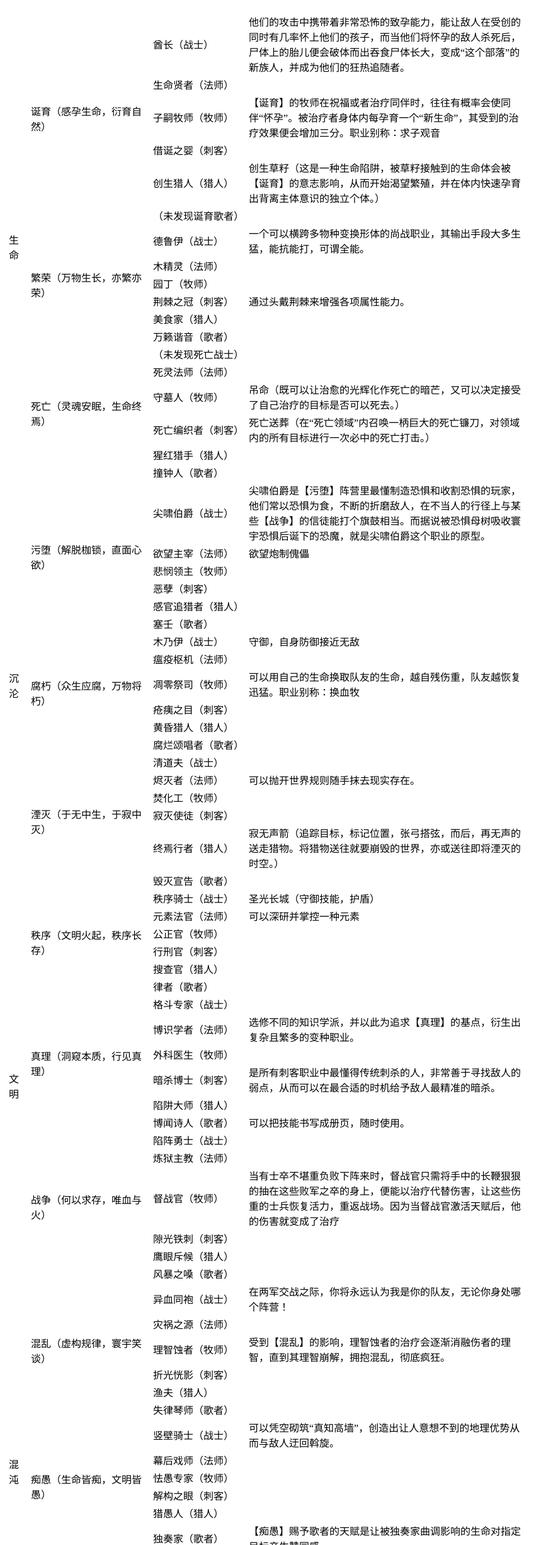
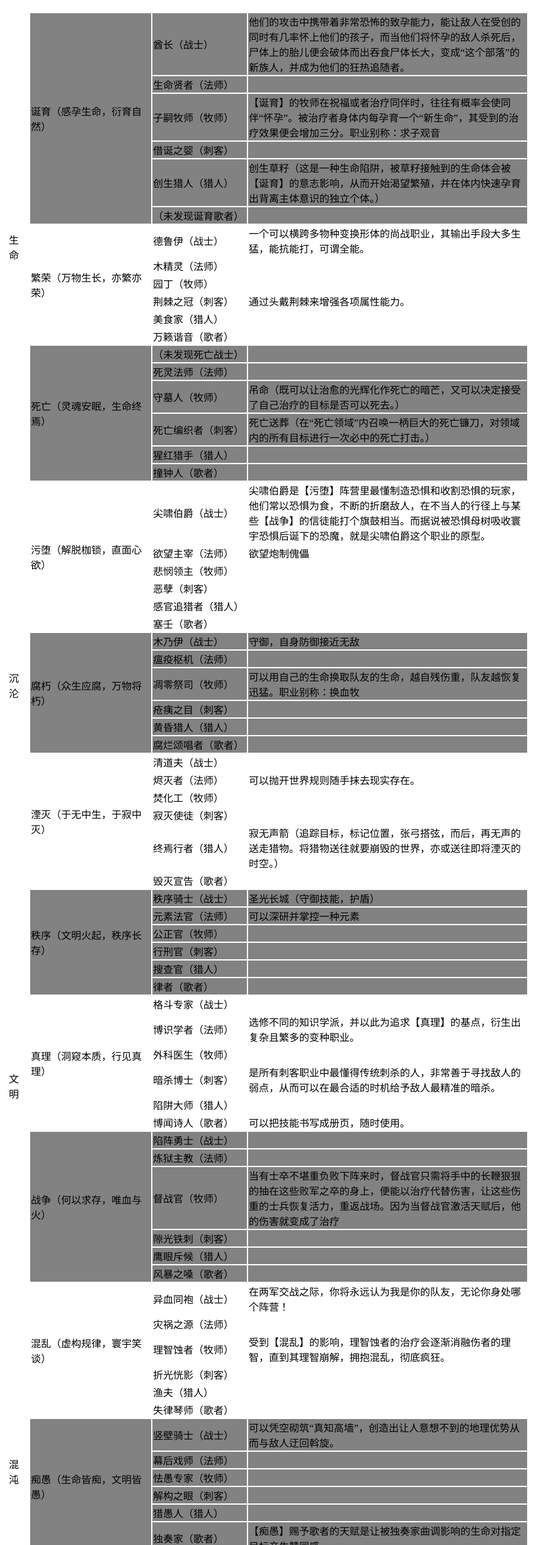
Before and after one commit to DawnHugWild/Dawn, a plain HTML site: page 职业设定.html in a window 1280 px wide. Shown: the part 347-2800 px from the top of the page at 63% size, without its empty margins (0-886 px from the left). Drawn offline with Linux system fonts and the light colour scheme.

Commit message:
Add files via upload

```diff
--- a/职业设定.html
+++ b/职业设定.html
@@ -24,8 +24,8 @@ a:active {
 <table width="885" border="0">
   <tbody>
     <tr>
-      <td width="253" rowspan="2"><img src="动图.gif" width="250" height="258" alt=""/></td>
-      <td width="622"><img src="页标.jpg" alt="" width="545" height="205" usemap="#Map"/></td>
+      <td width="253" rowspan="2"><img src="../image/动图.gif" width="250" height="258" alt=""/></td>
+      <td width="622"><img src="../image/页标.jpg" alt="" width="545" height="205" usemap="#Map"/></td>
     </tr>
     <tr>
       <td bgcolor="#000000"><span style="color: rgba(255,255,255,1); font-size: 20px;"><a href="世界观.html">世界观</a>|||职业设定|||<a href="主要角色.html">主要角色</a>|||<a href="势力组织.html">势力组织</a>|||<a href="index.html" target="_self">返回首页“嘻~”</a></span></td>
@@ -37,29 +37,29 @@ a:active {
           <tbody>
             <tr>
               <td width="31" rowspan="18">生命</td>
-              <td width="190" rowspan="6">诞育（感孕生命，衍育自然）</td>
-              <td width="148">酋长（战士）</td>
-              <td width="441">他们的攻击中携带着非常恐怖的致孕能力，能让敌人在受创的同时有几率怀上他们的孩子，而当他们将怀孕的敌人杀死后，尸体上的胎儿便会破体而出吞食尸体长大，变成“这个部落”的新族人，并成为他们的狂热追随者。</td>
+              <td width="190" rowspan="6" bgcolor="#828282">诞育（感孕生命，衍育自然）</td>
+              <td width="148" bgcolor="#828282">酋长（战士）</td>
+              <td width="441" bgcolor="#828282">他们的攻击中携带着非常恐怖的致孕能力，能让敌人在受创的同时有几率怀上他们的孩子，而当他们将怀孕的敌人杀死后，尸体上的胎儿便会破体而出吞食尸体长大，变成“这个部落”的新族人，并成为他们的狂热追随者。</td>
             </tr>
             <tr>
-              <td>生命贤者（法师）</td>
-              <td width="441">&nbsp;</td>
+              <td bgcolor="#828282">生命贤者（法师）</td>
+              <td width="441" bgcolor="#828282">&nbsp;</td>
             </tr>
             <tr>
-              <td>子嗣牧师（牧师）</td>
-              <td width="441">【诞育】的牧师在祝福或者治疗同伴时，往往有概率会使同伴“怀孕”。被治疗者身体内每孕育一个“新生命”，其受到的治疗效果便会增加三分。职业别称：求子观音</td>
+              <td bgcolor="#828282">子嗣牧师（牧师）</td>
+              <td width="441" bgcolor="#828282">【诞育】的牧师在祝福或者治疗同伴时，往往有概率会使同伴“怀孕”。被治疗者身体内每孕育一个“新生命”，其受到的治疗效果便会增加三分。职业别称：求子观音</td>
             </tr>
             <tr>
-              <td>借诞之婴（刺客）</td>
-              <td width="441">&nbsp;</td>
+              <td bgcolor="#828282">借诞之婴（刺客）</td>
+              <td width="441" bgcolor="#828282">&nbsp;</td>
             </tr>
             <tr>
-              <td>创生猎人（猎人）</td>
-              <td width="441">创生草籽（这是一种生命陷阱，被草籽接触到的生命体会被【诞育】的意志影响，从而开始渴望繁殖，并在体内快速孕育出背离主体意识的独立个体。）</td>
+              <td bgcolor="#828282">创生猎人（猎人）</td>
+              <td width="441" bgcolor="#828282">创生草籽（这是一种生命陷阱，被草籽接触到的生命体会被【诞育】的意志影响，从而开始渴望繁殖，并在体内快速孕育出背离主体意识的独立个体。）</td>
             </tr>
             <tr>
-              <td>（未发现诞育歌者）</td>
-              <td width="441">&nbsp;</td>
+              <td bgcolor="#828282">（未发现诞育歌者）</td>
+              <td width="441" bgcolor="#828282">&nbsp;</td>
             </tr>
             <tr>
               <td rowspan="6">繁荣（万物生长，亦繁亦荣）</td>
@@ -87,29 +87,29 @@ a:active {
               <td width="441">&nbsp;</td>
             </tr>
             <tr>
-              <td rowspan="6">死亡（灵魂安眠，生命终焉）</td>
-              <td width="148">（未发现死亡战士）</td>
-              <td width="441">&nbsp;</td>
+              <td rowspan="6" bgcolor="#828282">死亡（灵魂安眠，生命终焉）</td>
+              <td width="148" bgcolor="#828282">（未发现死亡战士）</td>
+              <td width="441" bgcolor="#828282">&nbsp;</td>
             </tr>
             <tr>
-              <td>死灵法师（法师）</td>
-              <td width="441">&nbsp;</td>
+              <td bgcolor="#828282">死灵法师（法师）</td>
+              <td width="441" bgcolor="#828282">&nbsp;</td>
             </tr>
             <tr>
-              <td>守墓人（牧师）</td>
-              <td width="441">吊命（既可以让治愈的光辉化作死亡的暗芒，又可以决定接受了自己治疗的目标是否可以死去。）</td>
+              <td bgcolor="#828282">守墓人（牧师）</td>
+              <td width="441" bgcolor="#828282">吊命（既可以让治愈的光辉化作死亡的暗芒，又可以决定接受了自己治疗的目标是否可以死去。）</td>
             </tr>
             <tr>
-              <td>死亡编织者（刺客）</td>
-              <td width="441">死亡送葬（在“死亡领域”内召唤一柄巨大的死亡镰刀，对领域内的所有目标进行一次必中的死亡打击。）</td>
+              <td bgcolor="#828282">死亡编织者（刺客）</td>
+              <td width="441" bgcolor="#828282">死亡送葬（在“死亡领域”内召唤一柄巨大的死亡镰刀，对领域内的所有目标进行一次必中的死亡打击。）</td>
             </tr>
             <tr>
-              <td>猩红猎手（猎人）</td>
-              <td width="441">&nbsp;</td>
+              <td bgcolor="#828282">猩红猎手（猎人）</td>
+              <td width="441" bgcolor="#828282">&nbsp;</td>
             </tr>
             <tr>
-              <td>撞钟人（歌者）</td>
-              <td width="441">&nbsp;</td>
+              <td bgcolor="#828282">撞钟人（歌者）</td>
+              <td width="441" bgcolor="#828282">&nbsp;</td>
             </tr>
             <tr>
               <td rowspan="18">沉沦</td>
@@ -138,29 +138,29 @@ a:active {
               <td>&nbsp;</td>
             </tr>
             <tr>
-              <td rowspan="6">腐朽（众生应腐，万物将朽）</td>
-              <td>木乃伊（战士）</td>
-              <td>守御，自身防御接近无敌</td>
+              <td rowspan="6" bgcolor="#828282">腐朽（众生应腐，万物将朽）</td>
+              <td bgcolor="#828282">木乃伊（战士）</td>
+              <td bgcolor="#828282">守御，自身防御接近无敌</td>
             </tr>
             <tr>
-              <td>瘟疫枢机（法师）</td>
-              <td>&nbsp;</td>
+              <td bgcolor="#828282">瘟疫枢机（法师）</td>
+              <td bgcolor="#828282">&nbsp;</td>
             </tr>
             <tr>
-              <td>凋零祭司（牧师）</td>
-              <td>可以用自己的生命换取队友的生命，越自残伤重，队友越恢复迅猛。职业别称：换血牧</td>
+              <td bgcolor="#828282">凋零祭司（牧师）</td>
+              <td bgcolor="#828282">可以用自己的生命换取队友的生命，越自残伤重，队友越恢复迅猛。职业别称：换血牧</td>
             </tr>
             <tr>
-              <td>疮痍之目（刺客）</td>
-              <td>&nbsp;</td>
+              <td bgcolor="#828282">疮痍之目（刺客）</td>
+              <td bgcolor="#828282">&nbsp;</td>
             </tr>
             <tr>
-              <td>黄昏猎人（猎人）</td>
-              <td>&nbsp;</td>
+              <td bgcolor="#828282">黄昏猎人（猎人）</td>
+              <td bgcolor="#828282">&nbsp;</td>
             </tr>
             <tr>
-              <td>腐烂颂唱者（歌者）</td>
-              <td>&nbsp;</td>
+              <td bgcolor="#828282">腐烂颂唱者（歌者）</td>
+              <td bgcolor="#828282">&nbsp;</td>
             </tr>
             <tr>
               <td rowspan="6">湮灭（于无中生，于寂中灭）</td>
@@ -189,29 +189,29 @@ a:active {
             </tr>
             <tr>
               <td rowspan="18">文明</td>
-              <td rowspan="6">秩序（文明火起，秩序长存）</td>
-              <td>秩序骑士（战士）</td>
-              <td>圣光长城（守御技能，护盾）</td>
+              <td rowspan="6" bgcolor="#828282">秩序（文明火起，秩序长存）</td>
+              <td bgcolor="#828282">秩序骑士（战士）</td>
+              <td bgcolor="#828282">圣光长城（守御技能，护盾）</td>
             </tr>
             <tr>
-              <td>元素法官（法师）</td>
-              <td>可以深研并掌控一种元素</td>
+              <td bgcolor="#828282">元素法官（法师）</td>
+              <td bgcolor="#828282">可以深研并掌控一种元素</td>
             </tr>
             <tr>
-              <td>公正官（牧师）</td>
-              <td>&nbsp;</td>
+              <td bgcolor="#828282">公正官（牧师）</td>
+              <td bgcolor="#828282">&nbsp;</td>
             </tr>
             <tr>
-              <td>行刑官（刺客）</td>
-              <td>&nbsp;</td>
+              <td bgcolor="#828282">行刑官（刺客）</td>
+              <td bgcolor="#828282">&nbsp;</td>
             </tr>
             <tr>
-              <td>搜查官（猎人）</td>
-              <td>&nbsp;</td>
+              <td bgcolor="#828282">搜查官（猎人）</td>
+              <td bgcolor="#828282">&nbsp;</td>
             </tr>
             <tr>
-              <td>律者（歌者）</td>
-              <td>&nbsp;</td>
+              <td bgcolor="#828282">律者（歌者）</td>
+              <td bgcolor="#828282">&nbsp;</td>
             </tr>
             <tr>
               <td rowspan="6">真理（洞窥本质，行见真理）</td>
@@ -239,29 +239,29 @@ a:active {
               <td>可以把技能书写成册页，随时使用。</td>
             </tr>
             <tr>
-              <td rowspan="6">战争（何以求存，唯血与火）</td>
-              <td>陷阵勇士（战士）</td>
-              <td>&nbsp;</td>
+              <td rowspan="6" bgcolor="#828282">战争（何以求存，唯血与火）</td>
+              <td bgcolor="#828282">陷阵勇士（战士）</td>
+              <td bgcolor="#828282">&nbsp;</td>
             </tr>
             <tr>
-              <td>炼狱主教（法师）</td>
-              <td>&nbsp;</td>
+              <td bgcolor="#828282">炼狱主教（法师）</td>
+              <td bgcolor="#828282">&nbsp;</td>
             </tr>
             <tr>
-              <td>督战官（牧师）</td>
-              <td>当有士卒不堪重负败下阵来时，督战官只需将手中的长鞭狠狠的抽在这些败军之卒的身上，便能以治疗代替伤害，让这些伤重的士兵恢复活力，重返战场。因为当督战官激活天赋后，他的伤害就变成了治疗</td>
+              <td bgcolor="#828282">督战官（牧师）</td>
+              <td bgcolor="#828282">当有士卒不堪重负败下阵来时，督战官只需将手中的长鞭狠狠的抽在这些败军之卒的身上，便能以治疗代替伤害，让这些伤重的士兵恢复活力，重返战场。因为当督战官激活天赋后，他的伤害就变成了治疗</td>
             </tr>
             <tr>
-              <td>隙光铁刺（刺客）</td>
-              <td>&nbsp;</td>
+              <td bgcolor="#828282">隙光铁刺（刺客）</td>
+              <td bgcolor="#828282">&nbsp;</td>
             </tr>
             <tr>
-              <td>鹰眼斥候（猎人）</td>
-              <td>&nbsp;</td>
+              <td bgcolor="#828282">鹰眼斥候（猎人）</td>
+              <td bgcolor="#828282">&nbsp;</td>
             </tr>
             <tr>
-              <td>风暴之嗓（歌者）</td>
-              <td>&nbsp;</td>
+              <td bgcolor="#828282">风暴之嗓（歌者）</td>
+              <td bgcolor="#828282">&nbsp;</td>
             </tr>
             <tr>
               <td rowspan="18">混沌</td>
@@ -290,29 +290,29 @@ a:active {
               <td>&nbsp;</td>
             </tr>
             <tr>
-              <td rowspan="6">痴愚（生命皆痴，文明皆愚）</td>
-              <td>竖壁骑士（战士）</td>
-              <td>可以凭空砌筑“真知高墙”，创造出让人意想不到的地理优势从而与敌人迂回斡旋。</td>
+              <td rowspan="6" bgcolor="#828282">痴愚（生命皆痴，文明皆愚）</td>
+              <td bgcolor="#828282">竖壁骑士（战士）</td>
+              <td bgcolor="#828282">可以凭空砌筑“真知高墙”，创造出让人意想不到的地理优势从而与敌人迂回斡旋。</td>
             </tr>
             <tr>
-              <td>幕后戏师（法师）</td>
-              <td>&nbsp;</td>
+              <td bgcolor="#828282">幕后戏师（法师）</td>
+              <td bgcolor="#828282">&nbsp;</td>
             </tr>
             <tr>
-              <td>怯愚专家（牧师）</td>
-              <td>&nbsp;</td>
+              <td bgcolor="#828282">怯愚专家（牧师）</td>
+              <td bgcolor="#828282">&nbsp;</td>
             </tr>
             <tr>
-              <td>解构之眼（刺客）</td>
-              <td>&nbsp;</td>
+              <td bgcolor="#828282">解构之眼（刺客）</td>
+              <td bgcolor="#828282">&nbsp;</td>
             </tr>
             <tr>
-              <td>猎愚人（猎人）</td>
-              <td>&nbsp;</td>
+              <td bgcolor="#828282">猎愚人（猎人）</td>
+              <td bgcolor="#828282">&nbsp;</td>
             </tr>
             <tr>
-              <td>独奏家（歌者）</td>
-              <td>【痴愚】赐予歌者的天赋是让被独奏家曲调影响的生命对指定目标产生赞同感。</td>
+              <td bgcolor="#828282">独奏家（歌者）</td>
+              <td bgcolor="#828282">【痴愚】赐予歌者的天赋是让被独奏家曲调影响的生命对指定目标产生赞同感。</td>
             </tr>
             <tr>
               <td rowspan="6">沉默（万物归寂，寰宇无音）</td>
@@ -341,29 +341,29 @@ a:active {
             </tr>
             <tr>
               <td rowspan="12">存在</td>
-              <td rowspan="6">记忆（昔我长铭，流光拓影）</td>
-              <td>镜中人（战士）</td>
-              <td>一个可以通过铭记对手招式从而快速复制对方战斗体系的“速记”职业。</td>
+              <td rowspan="6" bgcolor="#828282">记忆（昔我长铭，流光拓影）</td>
+              <td bgcolor="#828282">镜中人（战士）</td>
+              <td bgcolor="#828282">一个可以通过铭记对手招式从而快速复制对方战斗体系的“速记”职业。</td>
             </tr>
             <tr>
-              <td>回忆旅者（法师）</td>
-              <td>&nbsp;</td>
+              <td bgcolor="#828282">回忆旅者（法师）</td>
+              <td bgcolor="#828282">&nbsp;</td>
             </tr>
             <tr>
-              <td>见证者（牧师）</td>
-              <td>&nbsp;</td>
+              <td bgcolor="#828282">见证者（牧师）</td>
+              <td bgcolor="#828282">&nbsp;</td>
             </tr>
             <tr>
-              <td>旧日追猎者（刺客）</td>
-              <td>&nbsp;</td>
+              <td bgcolor="#828282">旧日追猎者（刺客）</td>
+              <td bgcolor="#828282">&nbsp;</td>
             </tr>
             <tr>
-              <td>窥梦游侠（猎人）</td>
-              <td>偷看他人的梦境，可以从梦中看到他人从前的记忆。但只能根据窥梦对象的视角观看，切换对象需要付出一点代价。</td>
+              <td bgcolor="#828282">窥梦游侠（猎人）</td>
+              <td bgcolor="#828282">偷看他人的梦境，可以从梦中看到他人从前的记忆。但只能根据窥梦对象的视角观看，切换对象需要付出一点代价。</td>
             </tr>
             <tr>
-              <td>史学家（歌者）</td>
-              <td>擅长记录历史，更擅长篡改历史，这是一群被历史学派称赞的史官。</td>
+              <td bgcolor="#828282">史学家（歌者）</td>
+              <td bgcolor="#828282">擅长记录历史，更擅长篡改历史，这是一群被历史学派称赞的史官。</td>
             </tr>
             <tr>
               <td rowspan="6">时间(时光如隙，我亦如风）</td>
@@ -392,29 +392,29 @@ a:active {
             </tr>
             <tr>
               <td rowspan="12">虚无</td>
-              <td rowspan="6">欺诈（不辨真伪，勿论虚实；谎如昨日，嗤笑今朝）</td>
-              <td>杂技演员（战士）</td>
-              <td>被祂赐予了超高的肢体柔韧性，能够做出各种匪夷所思的肢体动作。</td>
+              <td rowspan="6" bgcolor="#828282">欺诈（不辨真伪，勿论虚实；谎如昨日，嗤笑今朝）</td>
+              <td bgcolor="#828282">杂技演员（战士）</td>
+              <td bgcolor="#828282">被祂赐予了超高的肢体柔韧性，能够做出各种匪夷所思的肢体动作。</td>
             </tr>
             <tr>
-              <td>诡术大师（法师）</td>
-              <td>&nbsp;</td>
+              <td bgcolor="#828282">诡术大师（法师）</td>
+              <td bgcolor="#828282">&nbsp;</td>
             </tr>
             <tr>
-              <td>小丑（牧师）</td>
-              <td>用谎言治愈他人</td>
+              <td bgcolor="#828282">小丑（牧师）</td>
+              <td bgcolor="#828282">用谎言治愈他人</td>
             </tr>
             <tr>
-              <td>受害者（刺客）</td>
-              <td>致命回赠（可以激活特性，把自己受到的某一次伤害返还给伤害来源，所以他们杀人从不需要自己动手，全靠敌人的致命一击）</td>
+              <td bgcolor="#828282">受害者（刺客）</td>
+              <td bgcolor="#828282">致命回赠（可以激活特性，把自己受到的某一次伤害返还给伤害来源，所以他们杀人从不需要自己动手，全靠敌人的致命一击）</td>
             </tr>
             <tr>
-              <td>驯兽师（猎人）</td>
-              <td>他可以与动物沟通，打听到人所不知的消息，也可以驯化动物（包括人类），让兽群为之服务。甚至还可以与他控制的动物互换身份，将自己变成动物。</td>
+              <td bgcolor="#828282">驯兽师（猎人）</td>
+              <td bgcolor="#828282">他可以与动物沟通，打听到人所不知的消息，也可以驯化动物（包括人类），让兽群为之服务。甚至还可以与他控制的动物互换身份，将自己变成动物。</td>
             </tr>
             <tr>
-              <td>魔术师（歌者）</td>
-              <td>在祂的注视下这些歌者们可以将自己骗人的谎言化为一张张带有特殊效果的扑克牌。每当他们骗过一个人后，都会在手里凝结出一张扑克，但这张扑克具体有什么效果就要看魔术师有什么【欺诈】天赋了。</td>
+              <td bgcolor="#828282">魔术师（歌者）</td>
+              <td bgcolor="#828282">在祂的注视下这些歌者们可以将自己骗人的谎言化为一张张带有特殊效果的扑克牌。每当他们骗过一个人后，都会在手里凝结出一张扑克，但这张扑克具体有什么效果就要看魔术师有什么【欺诈】天赋了。</td>
             </tr>
             <tr>
               <td rowspan="6">命运（命若繁星，望而不及；来途去路，尽皆命定）</td>
```
Also changed, not shown: 主要角色.html (+50 -49 lines), 你被骗了.html (+2 -2 lines), 势力组织.html (+15 -15 lines).
